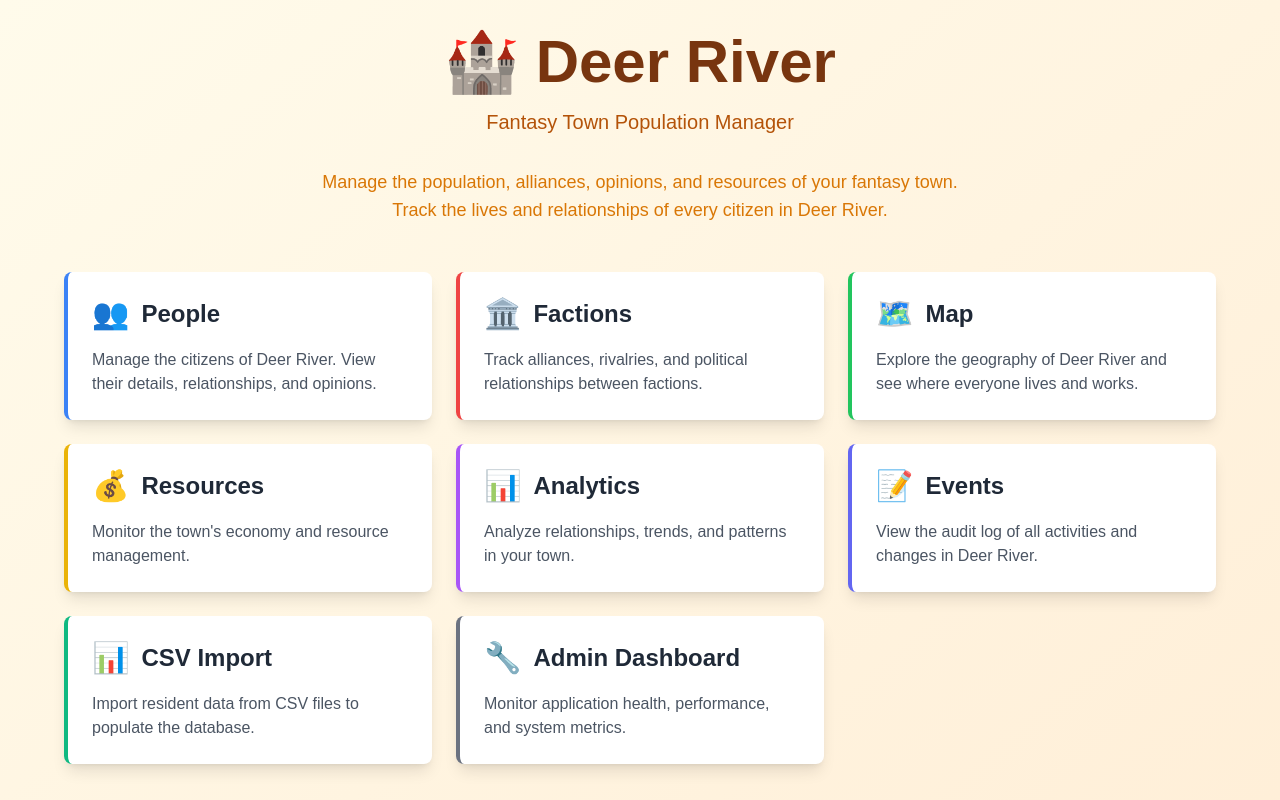
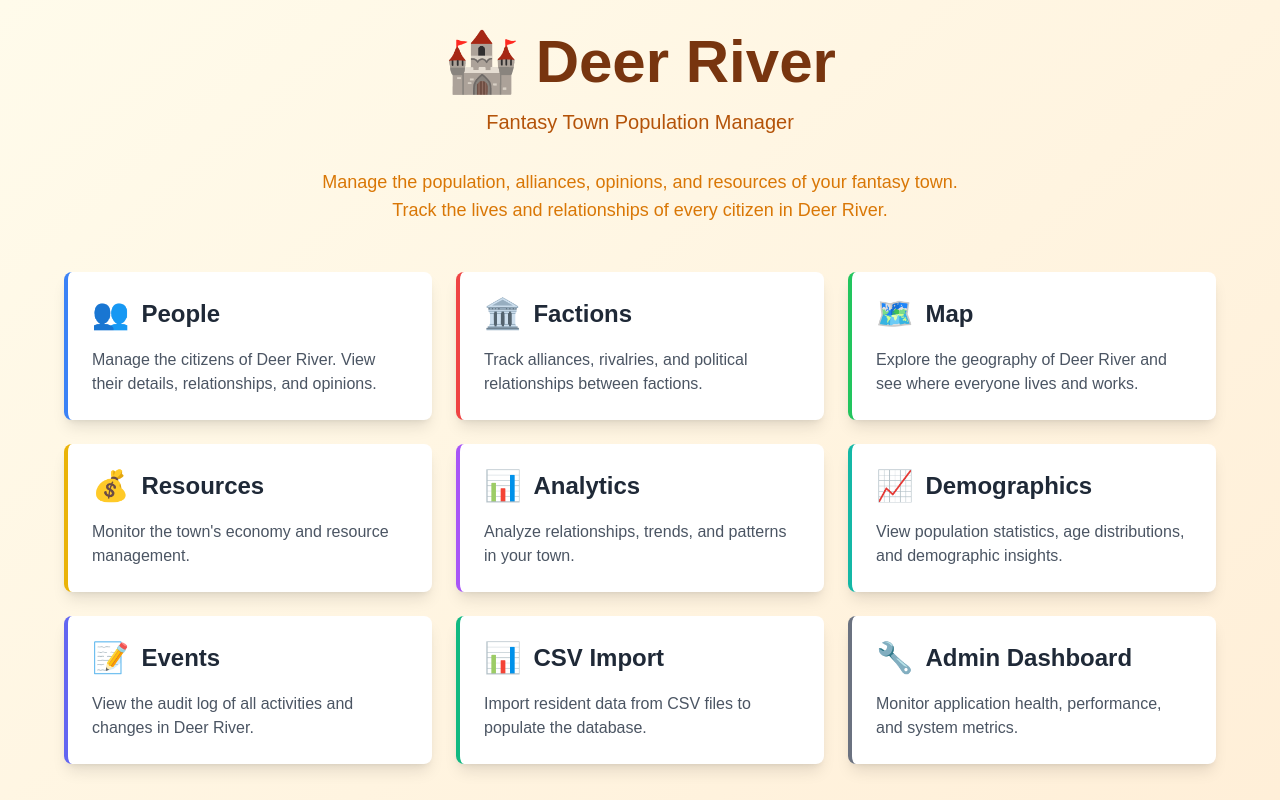
Before and after one commit to messiahcarey/deer-river-app, a Next.js app: page / in a window 1280 px wide. Shown: the top 800 px of the page. Built offline with nearby package versions, Linux system fonts and the light colour scheme.

Commit message:
Add simple demographics page
- Create basic demographics page with placeholder content
- Add demographics navigation link to main page
- Simple page structure without complex dependencies
- Ready for future enhancement with charts and analytics

```diff
--- a/src/app/page.tsx
+++ b/src/app/page.tsx
@@ -84,6 +84,19 @@ export default function Home() {
           </Link>
 
           <Link
+            href="/demographics"
+            className="bg-white rounded-lg shadow-lg p-6 hover:shadow-xl transition-shadow border-l-4 border-teal-500"
+          >
+            <div className="flex items-center mb-4">
+              <span className="text-3xl mr-3">📈</span>
+              <h2 className="text-2xl font-semibold text-gray-800">Demographics</h2>
+            </div>
+            <p className="text-gray-600">
+              View population statistics, age distributions, and demographic insights.
+            </p>
+          </Link>
+
+          <Link
             href="/events"
             className="bg-white rounded-lg shadow-lg p-6 hover:shadow-xl transition-shadow border-l-4 border-indigo-500"
           >
```
